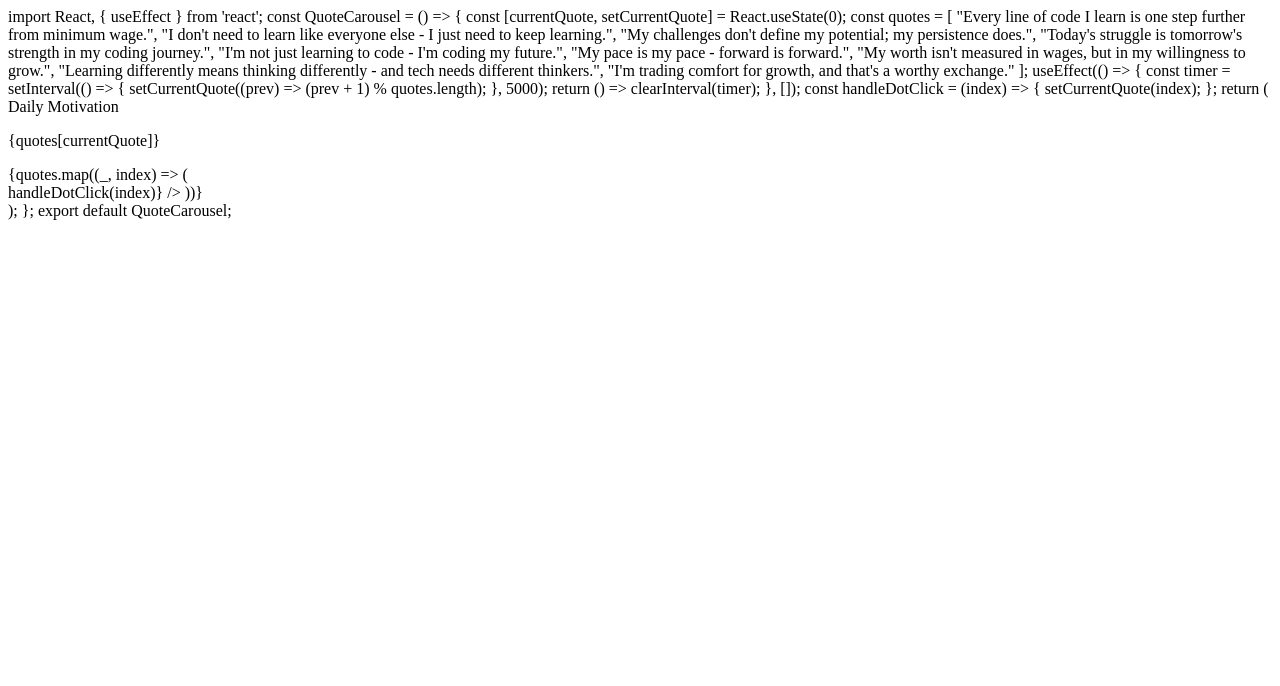
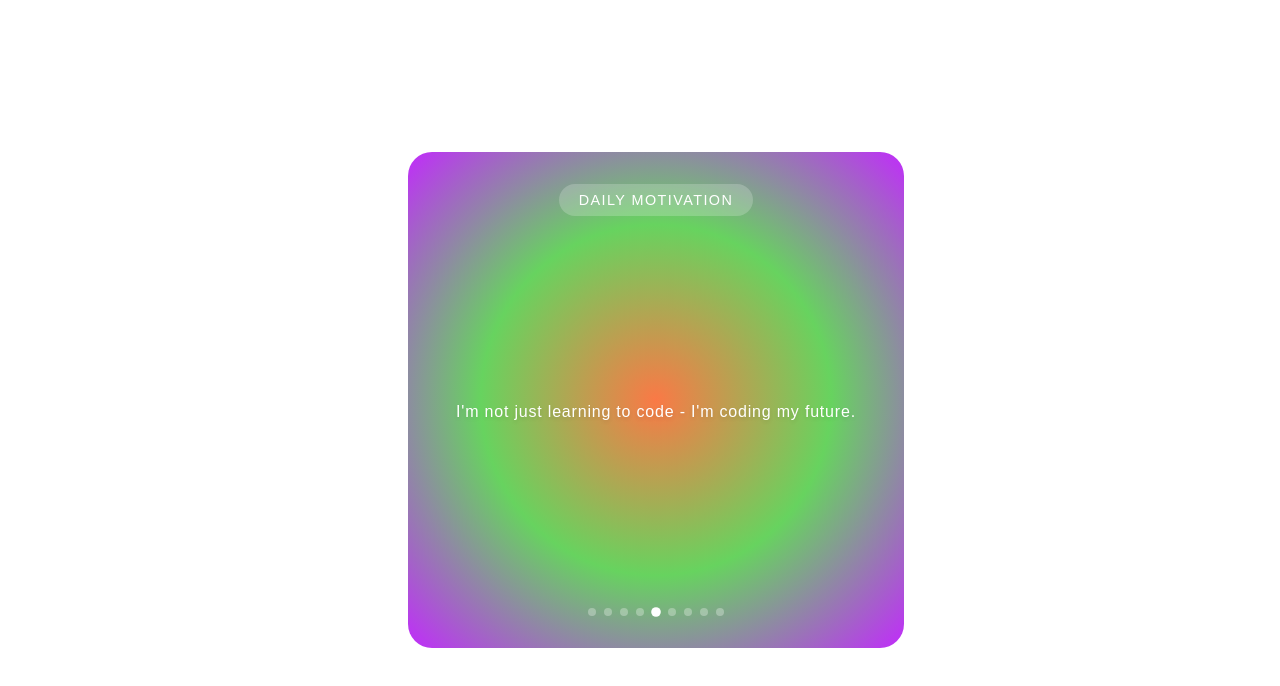
Before and after one commit to lil0705/Notion-widget-work, a plain HTML site: page index.html in a window 1280 px wide. Drawn offline with nearby package versions, Linux system fonts and the light colour scheme; a web font is replaced by a local one.

Commit message:
Update index.html

```diff
--- a/index.html
+++ b/index.html
@@ -1,54 +1,22 @@
-import React, { useEffect } from 'react';
+<!DOCTYPE html>
+<html>
+<head>
+    <meta charset="UTF-8">
+    <meta name="viewport" content="width=device-width, initial-scale=1.0">
+    <script src="https://cdnjs.cloudflare.com/ajax/libs/react/18.2.0/umd/react.production.min.js"></script>
+    <script src="https://cdnjs.cloudflare.com/ajax/libs/react-dom/18.2.0/umd/react-dom.production.min.js"></script>
+    <title>Daily Motivation</title>
+    <style>
+        @import url('https://fonts.cdnfonts.com/css/roca-one');
 
-const QuoteCarousel = () => {
-  const [currentQuote, setCurrentQuote] = React.useState(0);
-
-  const quotes = [
-    "Every line of code I learn is one step further from minimum wage.",
-    "I don't need to learn like everyone else - I just need to keep learning.",
-    "My challenges don't define my potential; my persistence does.",
-    "Today's struggle is tomorrow's strength in my coding journey.",
-    "I'm not just learning to code - I'm coding my future.",
-    "My pace is my pace - forward is forward.",
-    "My worth isn't measured in wages, but in my willingness to grow.",
-    "Learning differently means thinking differently - and tech needs different thinkers.",
-    "I'm trading comfort for growth, and that's a worthy exchange."
-  ];
-
-  useEffect(() => {
-    const timer = setInterval(() => {
-      setCurrentQuote((prev) => (prev + 1) % quotes.length);
-    }, 5000);
-    return () => clearInterval(timer);
-  }, []);
-
-  const handleDotClick = (index) => {
-    setCurrentQuote(index);
-  };
-
-  return (
-    <div className="min-h-screen w-full flex items-center justify-center p-4">
-      <div className={`container transition-gradient gradient-${currentQuote % 3}`}>
-        <div className="content-wrapper">
-          <div className="header-text">
-            Daily Motivation
-          </div>
-          <p className="quote-text text-2xl transition-opacity duration-1000" style={{ maxWidth: '400px', lineHeight: '1.6' }}>
-            {quotes[currentQuote]}
-          </p>
-          <div className="dots-container">
-            {quotes.map((_, index) => (
-              <div
-                key={index}
-                className={`dot ${index === currentQuote ? 'active' : ''}`}
-                onClick={() => handleDotClick(index)}
-              />
-            ))}
-          </div>
-        </div>
-
-        <style>{`
-          @import url('https://fonts.cdnfonts.com/css/roca-one');
+        body {
+            margin: 0;
+            padding: 0;
+            min-height: 100vh;
+            display: flex;
+            align-items: center;
+            justify-content: center;
+        }
 
         .gradient-0 {
             background: radial-gradient(circle at center, #67d35f 0%, #c12bfb 50%, #fa7946 100%);
@@ -123,10 +91,81 @@ const QuoteCarousel = () => {
         .dot:hover {
             background-color: rgba(255, 255, 255, 0.8);
         }
-        `}</style>
-      </div>
-    </div>
+    </style>
+</head>
+<body>
+    <div id="root"></div>
+    <script>
+        const QuoteCarousel = () => {
+            const quotes = [
+                "Every line of code I learn is one step further from minimum wage.",
+                "I don't need to learn like everyone else - I just need to keep learning.",
+                "My challenges don't define my potential; my persistence does.",
+                "Today's struggle is tomorrow's strength in my coding journey.",
+                "I'm not just learning to code - I'm coding my future.",
+                "My pace is my pace - forward is forward.",
+                "My worth isn't measured in wages, but in my willingness to grow.",
+                "Learning differently means thinking differently - and tech needs different thinkers.",
+                "I'm trading comfort for growth, and that's a worthy exchange."
+            ];
+
+            // Get today's quote based on the day of the year
+            const today = new Date();
+            const dayOfYear = Math.floor((today - new Date(today.getFullYear(), 0, 0)) / (1000 * 60 * 60 * 24));
+            const [currentQuote, setCurrentQuote] = React.useState(dayOfYear % quotes.length);
+
+            const handleDotClick = (index) => {
+                setCurrentQuote(index);
+            };
+
+            return React.createElement(
+                'div',
+                {
+                    className: `container transition-gradient gradient-${currentQuote % 3}`,
+                },
+                React.createElement(
+                    'div',
+                    {
+                        className: 'content-wrapper'
+                    },
+                    React.createElement(
+                        'div',
+                        { className: 'header-text' },
+                        'Daily Motivation'
+                    ),
+                    React.createElement(
+                        'p',
+                        {
+                            className: 'quote-text text-2xl transition-opacity duration-1000',
+                            style: {
+                                maxWidth: '400px',
+                                lineHeight: '1.6'
+                            }
+                        },
+                        quotes[currentQuote]
+                    ),
+                    React.createElement(
+                        'div',
+                        { className: 'dots-container' },
+                        quotes.map((_, index) =>
+                            React.createElement(
+                                'div',
+                                {
+                                    key: index,
+                                    className: `dot ${index === currentQuote ? 'active' : ''}`,
+                                    onClick: () => handleDotClick(index)
+                                }
+                            )
+                        )
+                    )
+                )
             );
         };
 
-export default QuoteCarousel;
+        ReactDOM.render(
+            React.createElement(QuoteCarousel),
+            document.getElementById('root')
+        );
+    </script>
+</body>
+</html>
```
Lines whose indentation alone changed are shown as unchanged.
